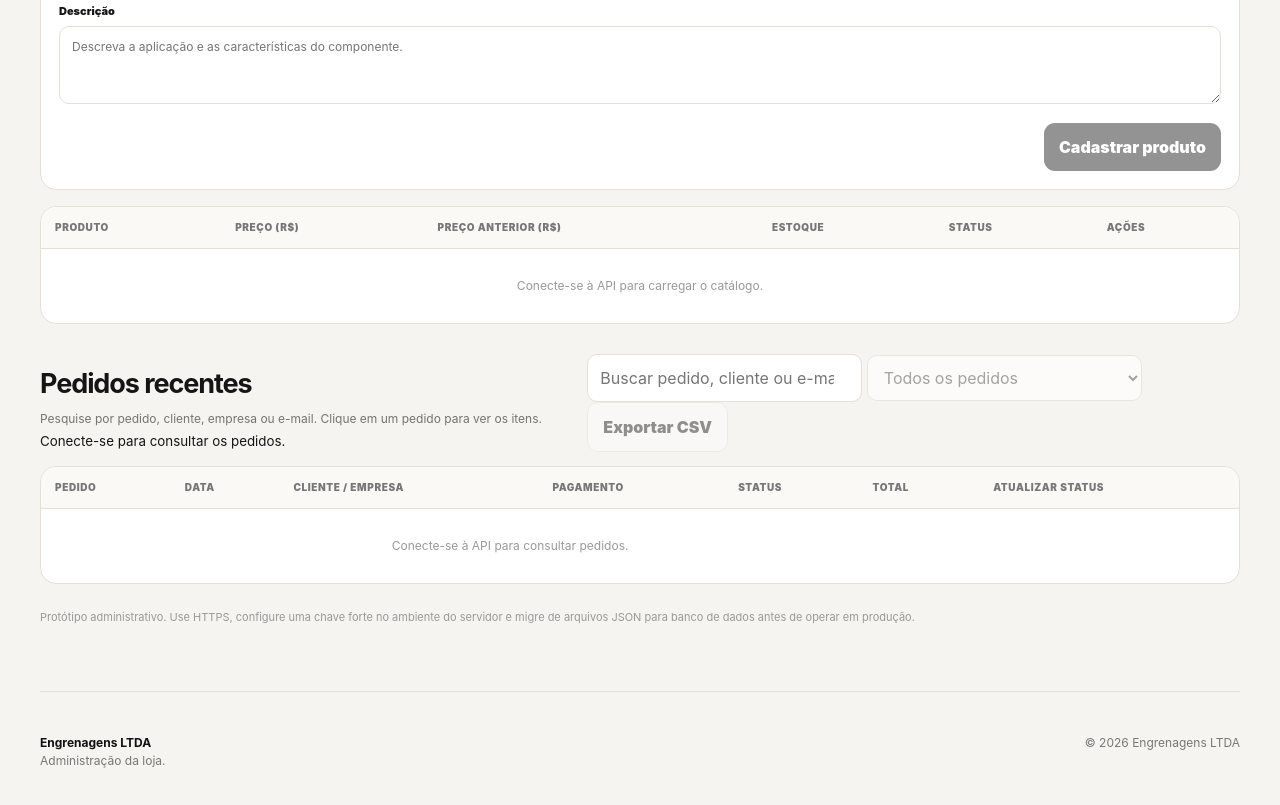
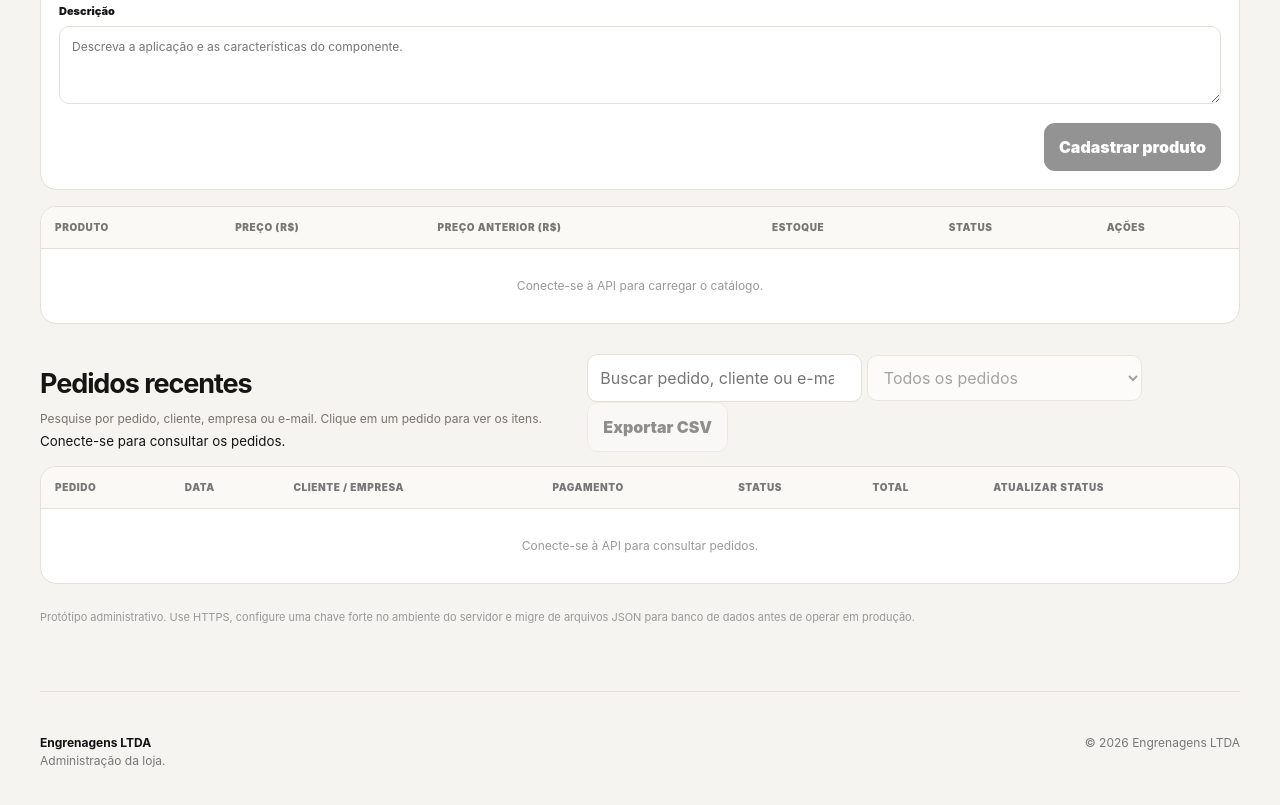
Before and after one commit to pedrogabrielsilva1918/Engrenagens-LTDA, a website: page admin.html in a window 1280 px wide. Shown: the part 988-1793 px from the top of the page. Drawn offline with Linux system fonts and the light colour scheme.

Commit message:
fix: alinhar mensagem inicial da tabela de pedidos

```diff
--- a/admin.html
+++ b/admin.html
@@ -77,7 +77,7 @@
       <div class="tableWrap">
         <table class="adminTable ordersTable">
           <thead><tr><th>Pedido</th><th>Data</th><th>Cliente / empresa</th><th>Pagamento</th><th>Status</th><th>Total</th><th>Atualizar status</th></tr></thead>
-          <tbody id="ordersTable"><tr><td colspan="6" class="tableEmpty">Conecte-se à API para consultar pedidos.</td></tr></tbody>
+          <tbody id="ordersTable"><tr><td colspan="7" class="tableEmpty">Conecte-se à API para consultar pedidos.</td></tr></tbody>
         </table>
       </div>
       <div id="orderDetails" class="orderDetails hidden"></div>
```
